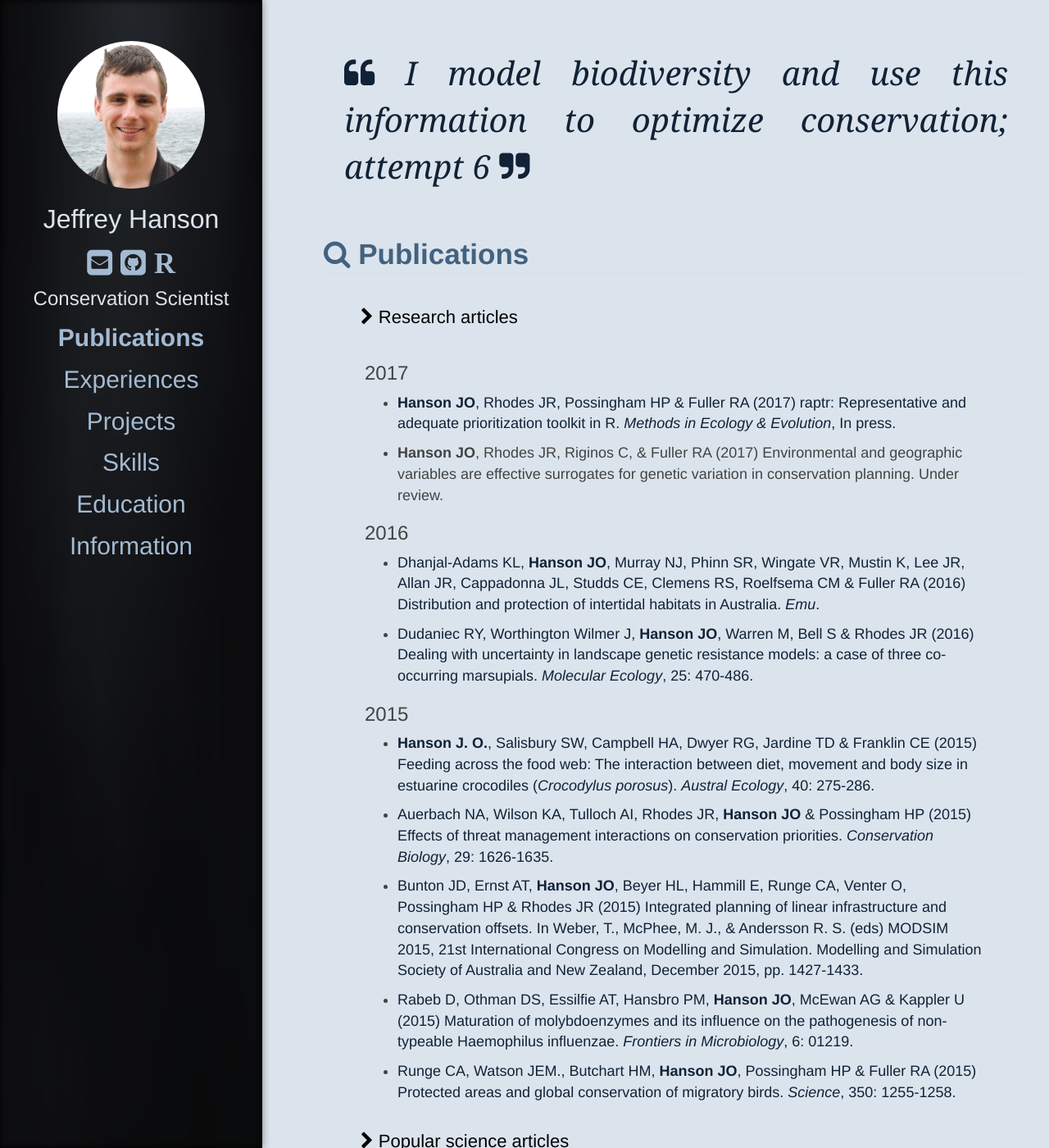
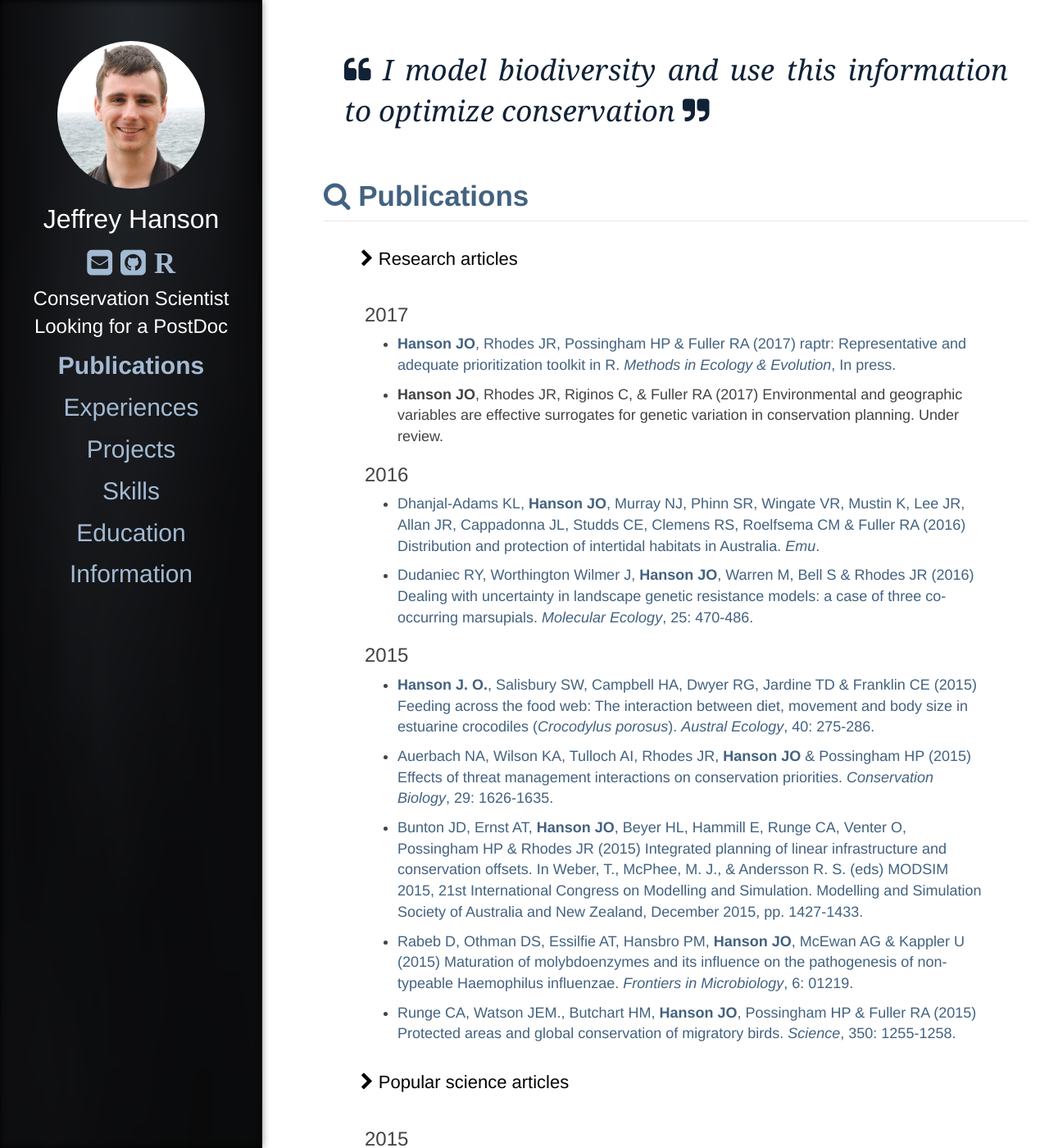
Before and after one commit to jeffreyhanson/jeffreyhanson.github.io, a Jekyll site: the page built from index.html, in a window 1280 px wide and 1400 px high. Shown: the whole window at 82% size. Built offline with Jekyll 4.4.1, drawn with Linux system fonts in a browser that asks for light colours; nearby versions of some CDN libraries.

Commit message:
update site

```diff
--- a/_config.yml
+++ b/_config.yml
@@ -23,9 +23,9 @@ SEO_ALEXA_VERIFY_ID:
 SEO_GOOGLE_SITE_VERIFICATION:
 
 ############################# Personnal Informations ################################
-name   : Jeffrey Hanson #Your name
-summary: Conservation Scientist # a simple sentence about you
-quote  : "I model biodiversity and use this information to optimize conservation; attempt 6" # a quote about you
+name   : "Jeffrey Hanson" #Your name
+summary: "Conservation Scientist\nLooking for a PostDoc" # a simple sentence about you
+quote  : "I model biodiversity and use this information to optimize conservation" # a quote about you
 phone  : +61 04 3108 8950 # your phone number
 # vcard  : /assets/leoderbois.vcf
 # street : 6 Delamore Court
--- a/css/main.scss
+++ b/css/main.scss
@@ -38,8 +38,8 @@ $font-content-post            : $font-global;
 $avatar-image : "/assets/profile.jpg";  /* Need to be local (in assets forlder) */
 $background-image : "/assets/panel.jpg"; /*Need to be local (in assets forlder)*/
 /* --> Colors */
-$panel-text-color                 : #dbe4ed;
-$panel-summary-color              : #dbe4ed;
+$panel-text-color                 : white;
+$panel-summary-color              : white;
 
 $panel-link-color                 : #a3bad2;
 $panel-link-color-hover           : #436280;
@@ -63,7 +63,7 @@ $content-nav-height-to-remove   : 730px; // $screen-sm-min + 30 (30+/- if custom
 /*#       CONTENT       #*/
 /*#######################*/
 /* --> Colors */
-$content-background-color         : #dbe4ed;
+$content-background-color         : white;
 $content-text-color               : black;
 
 $content-quote-color              : #112236;
@@ -71,18 +71,18 @@ $content-title-text-color         : #436280;
 $content-post-title-color         : $content-text-color;
 $content-post-info-color          : #818181;
 $content-post-color               : #434343;
-$content-link-color               : $link-color;
-$content-link-color-hover         : $link-color-hover;
+$content-link-color               : #436280;
+$content-link-color-hover         : #436280;
 $content-title-icon-color         : $content-text-color;
 $content-post-icon-color          : $content-text-color;
 $content-pdf-button-color         : black;
 $content-pdf-text-color           : white;
-$content-pdf-button-color-hover   : $boba-orange;
+$content-pdf-button-color-hover   : #436280;
 
 
 /* --> sizes */
 $content-post-text-size           : 18px;
-$content-quote-font-size          : 40px;
+$content-quote-font-size          : 35px;
 $content-section-title-size       : 35px;
 $content-post-title-font-size     : 22px;
 $content-post-info-font-size      : 15px;
```
